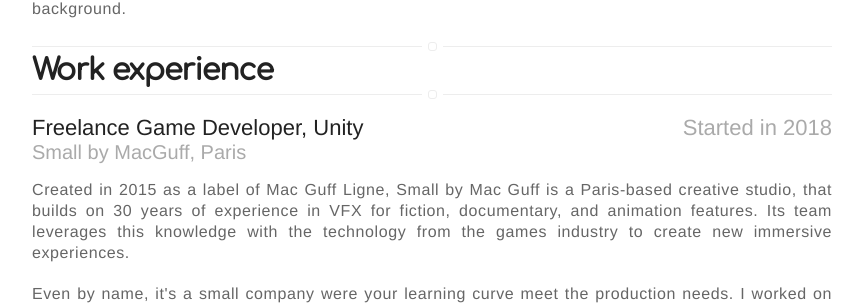
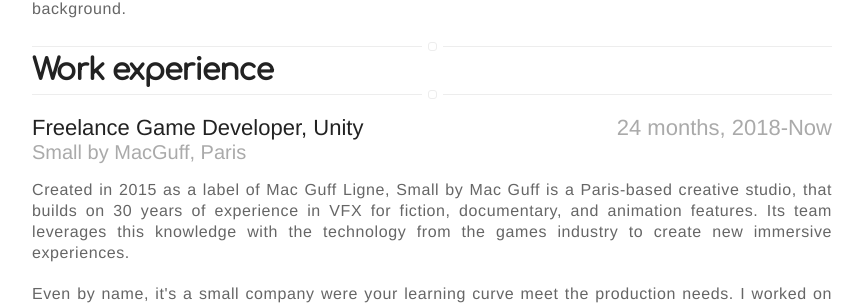
Before and after one commit to fcvalise/fcvalise.github.io, a Jekyll site: the page built from resume.html, in a window 1280 px wide and 900 px high, scrolled down 315 px. Shown: the part 145-450 px from the top of the window, without its empty margins (208-1071 px from the left). Built offline with Jekyll 4.4.1, drawn with Linux system fonts in a browser that asks for light colours; nearby versions of some CDN libraries.

Commit message:
update CV

```diff
--- a/_includes/resume.html
+++ b/_includes/resume.html
@@ -25,7 +25,7 @@
         <div class="elem">
             <a alt="ayahuacsa" href="{{site.url}}/ayahuasca/" target="_blank">
                 <h2 class="title">Freelance Game Developer, Unity</h2>
-                <h2 class="date">Started in 2018</h2>
+                <h2 class="date">24 months, 2018-Now</h2>
                 <h3>Small by MacGuff, Paris</h3>
 
                 <p>Created in 2015 as a label of Mac Guff Ligne, Small by Mac Guff is a Paris-based creative studio,
```
